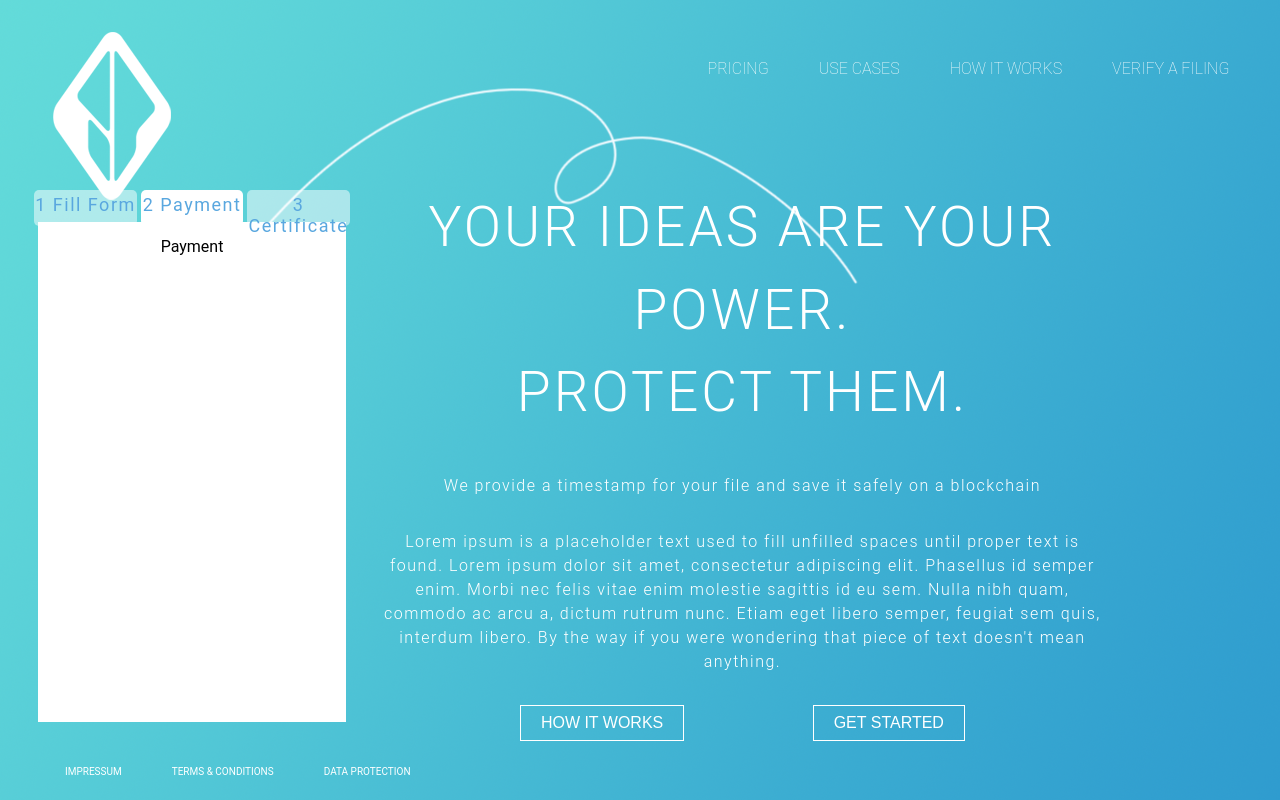
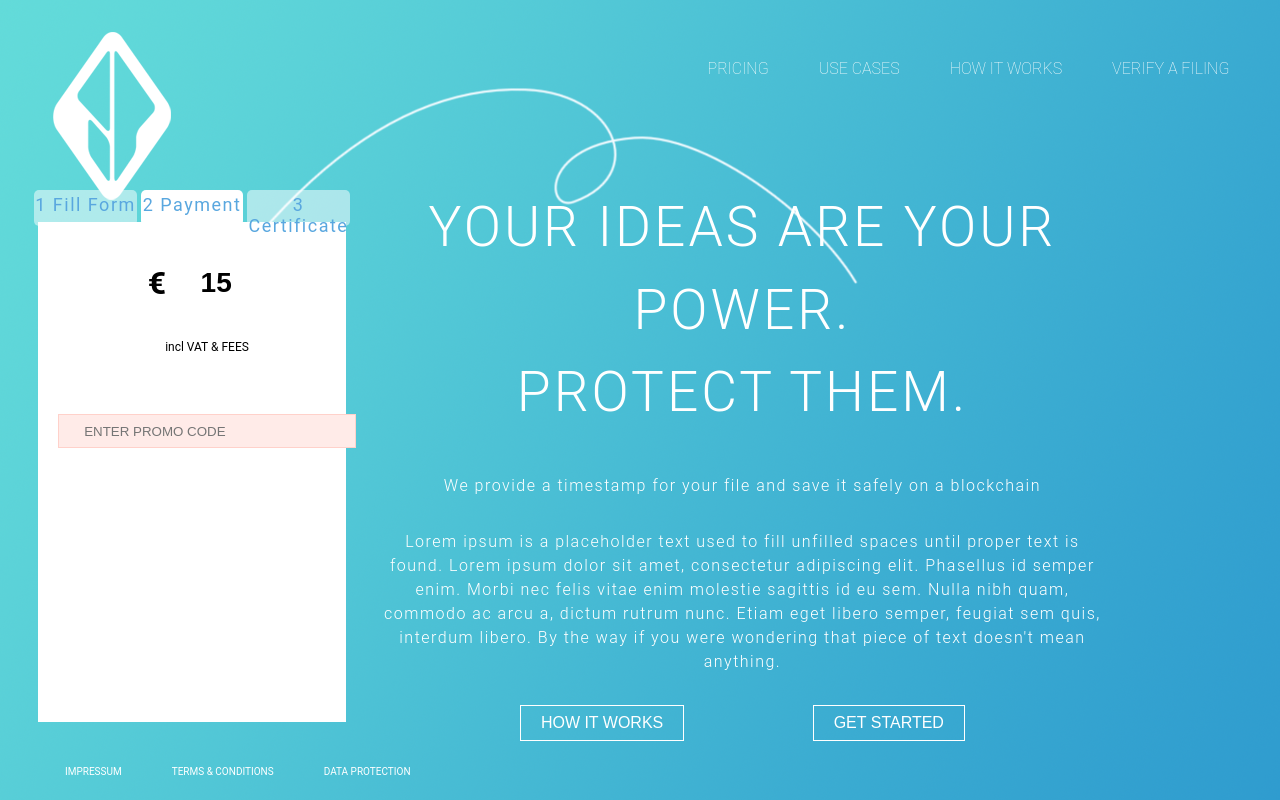
Before and after one commit to creativecopyrights/Website, a React (Create React App) app: page /payment in a window 1280 px wide. Built offline with nearby package versions, Linux system fonts and the light colour scheme.

Commit message:
add: paypal

```diff
--- a/src/App.js
+++ b/src/App.js
@@ -1,5 +1,7 @@
 import {BrowserRouter as Router, Switch, Route,Redirect} from "react-router-dom"
 import './App.css';
+
+
 
 // Pages
 import BodyForm from "./pages/BodyForm/BodyForm"
@@ -21,6 +23,7 @@ import Certificate from "./pages/ActionForms/Certificate/Certificate"
 
 function App() {
   return (
+
     <div className="App">
       <Router>
         {/* Header */}
@@ -43,6 +46,7 @@ function App() {
         <Footer />
       </Router>
     </div>
+
   );
 }
 
--- a/src/pages/ActionForms/Payment/Payment.css
+++ b/src/pages/ActionForms/Payment/Payment.css
@@ -0,0 +1,55 @@
+.paymentContainer{
+    height: 90%;
+}
+
+.payment__amount{
+    display: flex;
+    flex-direction: column;
+    justify-content: space-between;
+    align-items: center;
+}
+
+.payment__amount--input{
+    height: 32px;
+    width: 80%;
+    margin: 5px 5px;
+    background-color: rgb(255, 235, 232);
+    border-width: 1px;
+    border-color: rgb(255, 209, 202);
+    border-style: solid;
+    padding: 0px 25px 0px 25px;
+    margin: 16px 0px;
+}
+
+
+.paypalContainer{
+    display: flex;
+    flex-direction: column;
+    justify-content: flex-end;
+    height: 250px;
+    width: 400px;
+}
+
+.amountInput{
+    position: relative;
+    width: 30%;
+    font-size: 28px;
+    text-align: center;
+    font-weight: bold;
+    border-color: transparent;
+
+}
+
+.amountInput:focus{
+    border-color: transparent;
+}
+
+.amountInput::-webkit-outer-spin-button,
+.amountInput::-webkit-inner-spin-button{
+    -webkit-appearance: none;
+    margin: 0;
+}
+
+.amountInput[type=number] {
+    -moz-appearance: textfield;
+  }
--- a/src/pages/ActionForms/Payment/Payment.js
+++ b/src/pages/ActionForms/Payment/Payment.js
@@ -1,12 +1,62 @@
+// React
+import {useState} from "react"
+
+// Paypal
+import {PayPalScriptProvider,PayPalButtons, PayPalMessages } from "@paypal/react-paypal-js";
+
+
 
 // CSS
 import "./Payment.css"
 
+const clientID = "AfFgcvEojFMqHfzGQQGyLAmsf3KaTSvTlXWKgV5GDg2q4dZZpBiH0hYhKHdybTMlU_WA69iwSZaRQXp7"
+const sandboxAccount = "sb-cqnlt5320031@business.example.com"
+const secret = "EOX4VjKj_DsLt-cbtByQsJUXFmBSBOImXFjG-Pb9ify1FOUvRPoQ6XA8uHrUbYo8iH0oDYsiRRcEWBhs"
+
+
 const Payment = () => {
+
+    const [amount,setAmount] = useState(15.00)
+
+    const onAmountChange = (e) => {
+
+
+
+        setAmount( e.target.value)
+    }
+
+    const initialOptions = {
+        "client-id": "sb",
+        currency: "EUR",
+        intent: "capture",
+        "data-client-token": "",
+        debug: true,
+        "disable-funding": ["credit","card"]
+    }
+
     return(
-        <div>
-            Payment
+        <PayPalScriptProvider  options={initialOptions} >
+        <div className="paymentContainer" >
+            <form className="payment__amount" >
+
+                <div style={{display:"flex",alignItems:"center",justifyContent:"center"}} >
+                <h2 style={{fontSize:"32px"}}>€</h2>
+                <input className="amountInput" type="number" name="amountInput" id="amountInput" value={amount} onChange={onAmountChange} />
+                </div>
+
+
+                <p style={{fontSize:"12px"}} >incl VAT & FEES</p>
+                <input  style={{position:"relative",top:"32px"}}  className="payment__amount--input"  type="text" name="promoCode" id="promoCode" placeholder="ENTER PROMO CODE" />
+                <div className="paypalContainer">
+
+                <PayPalButtons />
+
+                </div>
+
+
+            </form>
         </div>
+        </PayPalScriptProvider>
     )
 }
 
```
